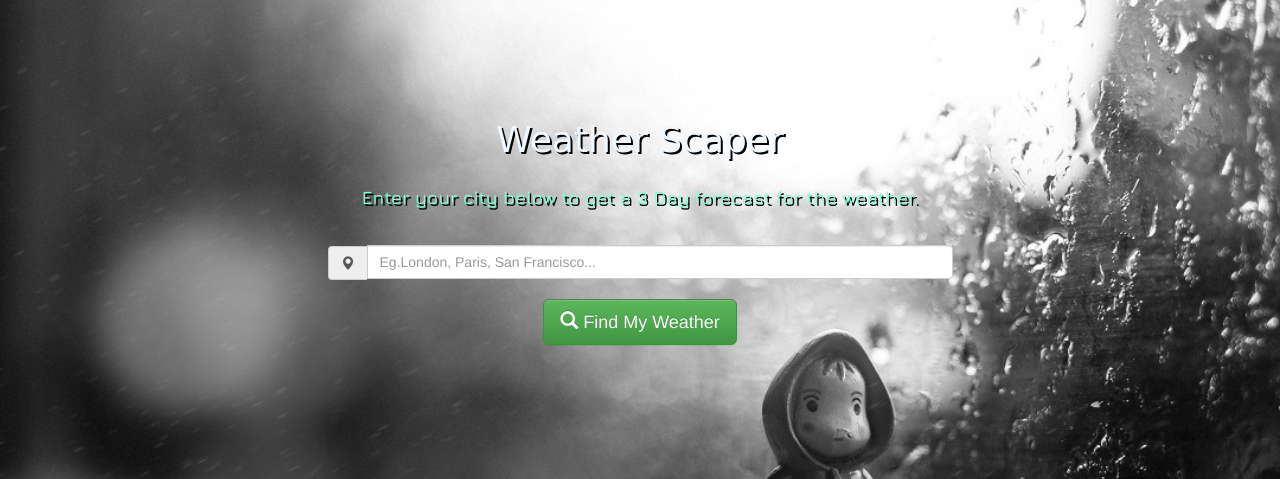
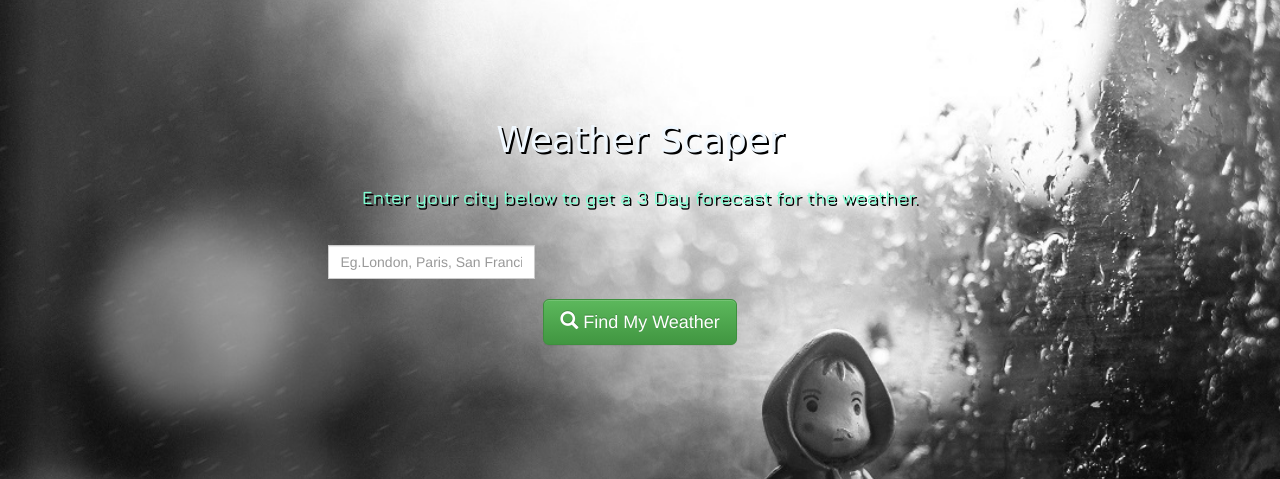
Before and after one commit to Saransh-Seth/Weather-Scraper, a PHP site: page / in a window 1280 px wide. Shown: the top 479 px of the page. Run offline with PHP 8.4, Linux system fonts and the light colour scheme; some libraries are stand-ins or nearby versions; some web fonts are replaced.

Commit message:
Update index.php

```diff
--- a/index.php
+++ b/index.php
@@ -24,7 +24,6 @@
 weather.</p>
 <form>
 <div class="input-group">
-<span class="glyphicon glyphicon-map-marker input-group-addon" aria-hidden="true"></span>
 <input type="text" class="form-control" name="city" id="city" placeholder="Eg.London, Paris, San Francisco..."/>
 </div>
 <button id="findMyWeather" class="btn btn-success btn-lg"><span class="glyphicon glyphicon-search" aria-hidden="true"></span> Find My Weather</button>
```
